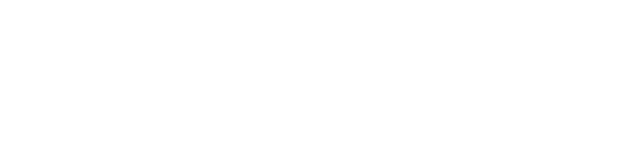
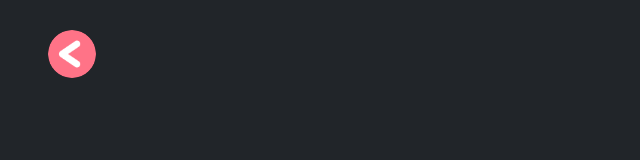
Before and after one commit to elimarayag/ACTIVITY_2_BSIS3A, a plain HTML site: page pop-artist-1.html in a window 1280 px wide. Shown: the whole page, without its empty margins (0-640 px from the left). Drawn offline with Linux system fonts and the light colour scheme.

Commit message:
Added the back button in html and styled it in css

```diff
--- a/pop-artist-1.html
+++ b/pop-artist-1.html
@@ -0,0 +1,17 @@
+<!DOCTYPE html>
+<html>
+<head>
+  <meta charset="UTF-8">
+  <meta name="viewport" content="width=device-width, initial-scale=1">
+  <title>Music</title>
+  <link rel="stylesheet" href="style.css">
+  <link rel="stylesheet" href="mediaqueries.css">
+</head>
+<body>
+  <nav id="back-btn-nav">
+    <div class="back-btn-container">
+      <img src="./assets/back-btn.png" alt="Back Button"
+      class="back-btn" onclick="location.href='./#home-section'">
+    </div>
+  </nav>
+</body>
--- a/style.css
+++ b/style.css
@@ -226,3 +226,26 @@ footer {
 footer p {
   text-align: center;
 }
+
+
+/*Pop Artists HTML*/
+
+#back-btn-nav {
+  display: flex;
+  position: fixed;
+  padding-left: 3rem;
+  padding-top: 1rem;
+}
+
+.back-btn {
+  height: 3rem;
+  width: auto;
+  border-radius: 1.5rem;
+}
+
+.back-btn:hover {
+  cursor: pointer;
+  border-radius: 1.5rem;
+  box-shadow: 0px 0px 10px white;
+  transition: all 300ms ease;
+}
```
